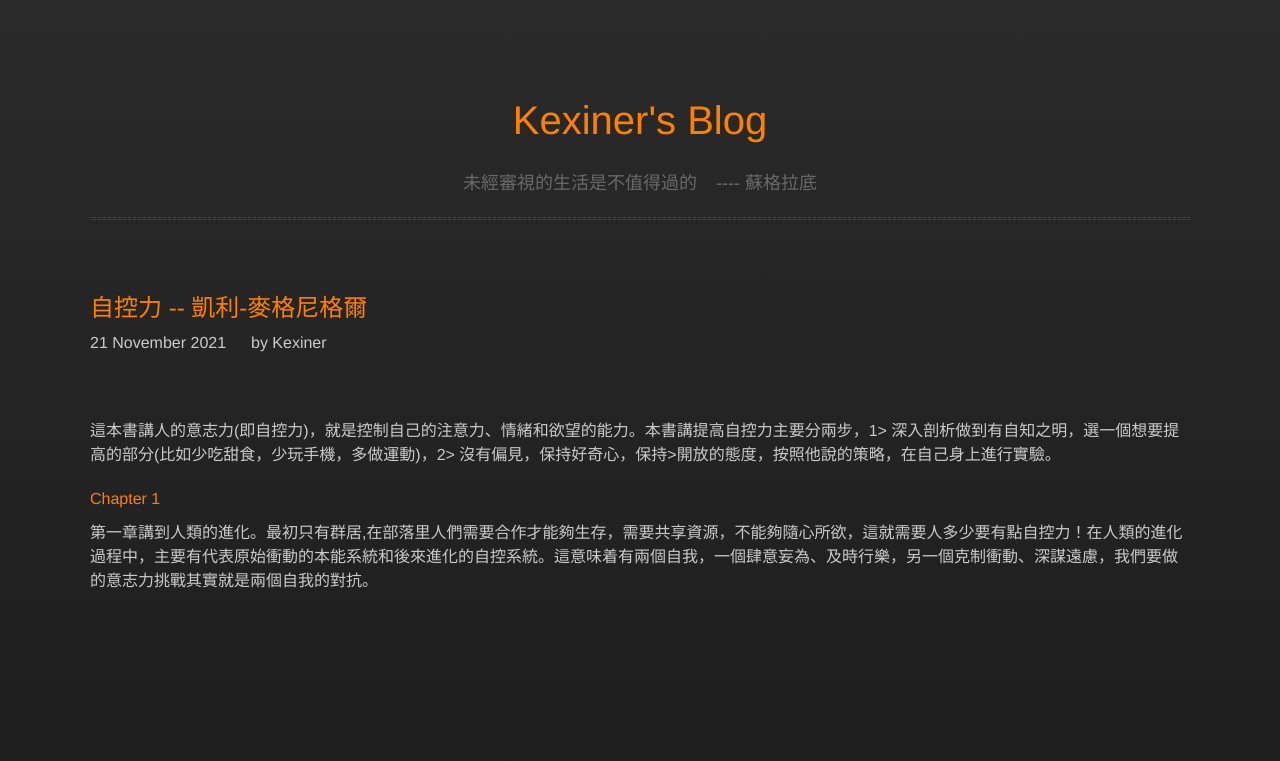
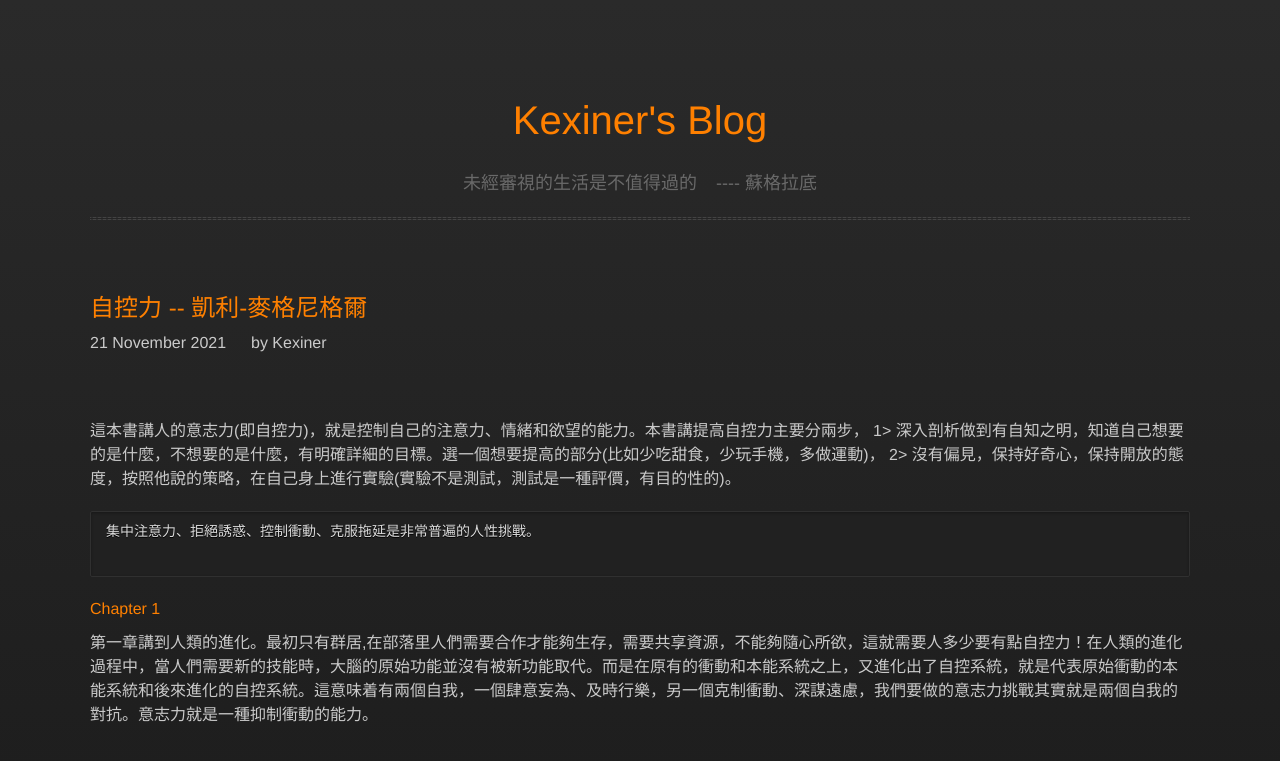
Before and after one commit to kexinerchen/kexinerchen.github.io, a Jekyll site: the page built from _posts/2021-11-21-willpower.md, in a window 1280 px wide. Shown: the top 761 px of the page. Built offline with Jekyll 4.4.1, drawn with Linux system fonts in a browser that asks for light colours; some web fonts are replaced.

Commit message:
Update 2021-11-21-willpower.md

````diff
--- a/_posts/2021-11-21-willpower.md
+++ b/_posts/2021-11-21-willpower.md
@@ -9,9 +9,15 @@ author: Kexiner
 <br>
 
 
-這本書講人的意志力(即自控力)，就是控制自己的注意力、情緒和欲望的能力。本書講提高自控力主要分兩步，1> 深入剖析做到有自知之明，選一個想要提高的部分(比如少吃甜食，少玩手機，多做運動)，2> 沒有偏見，保持好奇心，保持>開放的態度，按照他說的策略，在自己身上進行實驗。
+這本書講人的意志力(即自控力)，就是控制自己的注意力、情緒和欲望的能力。本書講提高自控力主要分兩步，
+1> 深入剖析做到有自知之明，知道自己想要的是什麼，不想要的是什麼，有明確詳細的目標。選一個想要提高的部分(比如少吃甜食，少玩手機，多做運動)，
+2> 沒有偏見，保持好奇心，保持開放的態度，按照他說的策略，在自己身上進行實驗(實驗不是測試，測試是一種評價，有目的性的)。
+```
+集中注意力、拒絕誘惑、控制衝動、克服拖延是非常普遍的人性挑戰。
+
+```
 
 
 #### Chapter 1
 
-第一章講到人類的進化。最初只有群居,在部落里人們需要合作才能夠生存，需要共享資源，不能夠隨心所欲，這就需要人多少要有點自控力！在人類的進化過程中，主要有代表原始衝動的本能系統和後來進化的自控系統。這意味着有兩個自我，一個肆意妄為、及時行樂，另一個克制衝動、深謀遠慮，我們要做的意志力挑戰其實就是兩個自我的對抗。
+第一章講到人類的進化。最初只有群居,在部落里人們需要合作才能夠生存，需要共享資源，不能夠隨心所欲，這就需要人多少要有點自控力！在人類的進化過程中，當人們需要新的技能時，大腦的原始功能並沒有被新功能取代。而是在原有的衝動和本能系統之上，又進化出了自控系統，就是代表原始衝動的本能系統和後來進化的自控系統。這意味着有兩個自我，一個肆意妄為、及時行樂，另一個克制衝動、深謀遠慮，我們要做的意志力挑戰其實就是兩個自我的對抗。意志力就是一種抑制衝動的能力。
````
